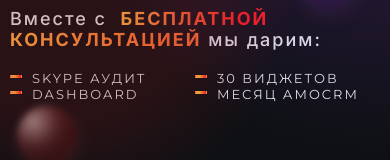
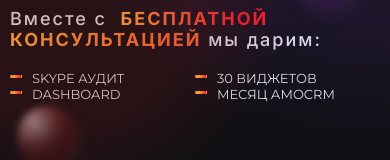
Before and after one commit to TheN0rt/amoCRM_task-2, a plain HTML site: page index.html in a window 390 px wide. Shown: the part 420-580 px from the top of the page. Drawn offline with nearby package versions, Linux system fonts and the light colour scheme; files that its build step writes are made by us from their sources.

Commit message:
Add files via upload

```diff
--- a/src/styles/scss/_main.scss
+++ b/src/styles/scss/_main.scss
@@ -132,7 +132,7 @@ main{
                   @include monserratFont;
                   font-size: 13px;
                   font-weight: 400;
-                  letter-spacing: 2px;
+                  // letter-spacing: 1px;
                   text-transform: uppercase;
 
                   &::before{
```
